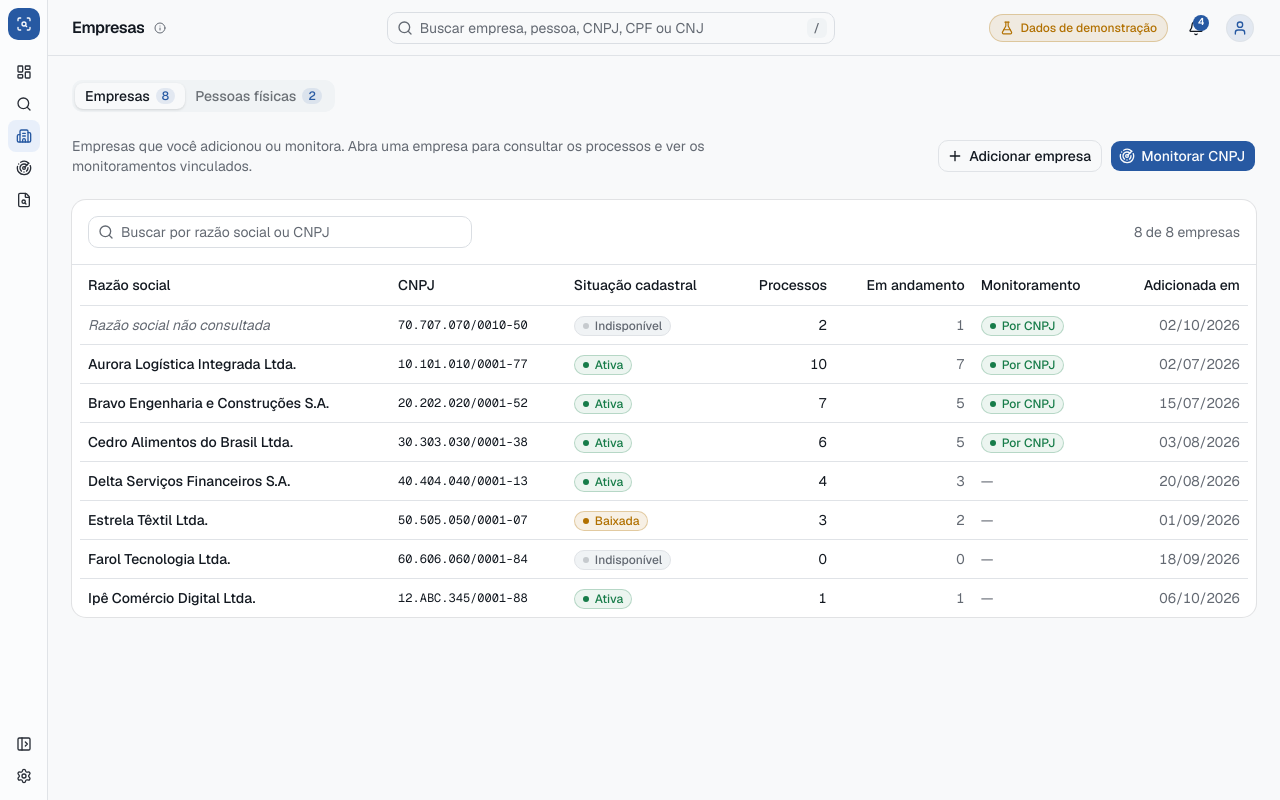
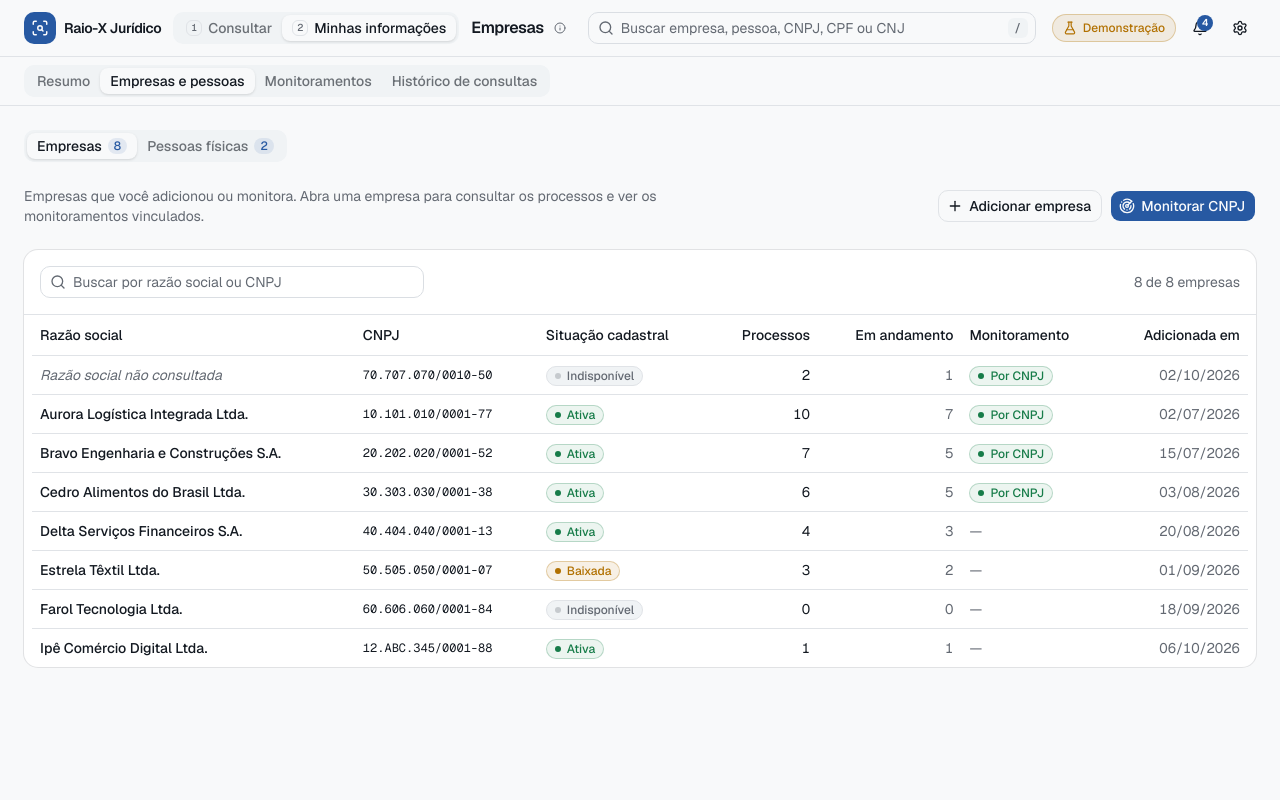
Before and after one commit to erllindowo-svg/spike, a Next.js app: page /empresas in a window 1280 px wide. Built offline with nearby package versions, Linux system fonts and the light colour scheme.

Commit message:
feat(layout): top navigation with two main pages, search in the middle (stage 7, circle 3, slice 3)

```diff
--- a/src/app/(app)/layout.tsx
+++ b/src/app/(app)/layout.tsx
@@ -1,10 +1,8 @@
 import { Suspense } from "react";
 
 import { AppHeader } from "@/components/layout/app-header";
-import { AppSidebar } from "@/components/layout/app-sidebar";
-import { GlobalSearch } from "@/components/layout/global-search";
+import { InfoSubnav } from "@/components/layout/info-subnav";
 import { PageSkeleton } from "@/components/shared/page-skeleton";
-import { SidebarInset, SidebarProvider } from "@/components/ui/sidebar";
 import { SupportViewProvider } from "@/features/settings/support-view";
 import { NewTrackingDialogProvider } from "@/features/trackings/components/new-tracking-dialog";
 import {
@@ -50,19 +48,15 @@ async function AppData({ children }: { children: React.ReactNode }) {
         lawsuits={lawsuits}
       >
         <NewTrackingDialogProvider>
-          {/* Recolhido por padrão: só os ícones (app-sidebar.tsx). */}
-          <SidebarProvider defaultOpen={false}>
-            <AppSidebar />
-            <SidebarInset className="min-w-0">
-              <AppHeader />
-              <div className="border-b bg-background px-4 py-2 md:hidden">
-                <GlobalSearch />
-              </div>
-              <main className="mx-auto flex w-full max-w-7xl flex-1 flex-col gap-6 p-4 md:p-6">
-                {children}
-              </main>
-            </SidebarInset>
-          </SidebarProvider>
+          {/* Navegação só no topo (círculo 3, fatia 3): duas páginas
+              principais não precisam de um menu lateral. */}
+          <div className="flex min-h-svh flex-col">
+            <AppHeader />
+            <InfoSubnav />
+            <main className="mx-auto flex w-full max-w-7xl flex-1 flex-col gap-6 p-4 md:p-6">
+              {children}
+            </main>
+          </div>
         </NewTrackingDialogProvider>
       </DemoStoreProvider>
     </SupportViewProvider>
--- a/src/components/layout/app-header.tsx
+++ b/src/components/layout/app-header.tsx
@@ -5,24 +5,15 @@ import {
   DatabaseIcon,
   FlaskConicalIcon,
   InfoIcon,
+  SearchIcon,
   SettingsIcon,
-  UserIcon,
+  XIcon,
 } from "lucide-react";
 import Link from "next/link";
 import { usePathname } from "next/navigation";
-import { Suspense } from "react";
+import { Suspense, useState } from "react";
 
-import { Avatar, AvatarFallback } from "@/components/ui/avatar";
 import { Button } from "@/components/ui/button";
-import {
-  DropdownMenu,
-  DropdownMenuContent,
-  DropdownMenuGroup,
-  DropdownMenuItem,
-  DropdownMenuLabel,
-  DropdownMenuSeparator,
-  DropdownMenuTrigger,
-} from "@/components/ui/dropdown-menu";
 import {
   Popover,
   PopoverContent,
@@ -30,8 +21,6 @@ import {
   PopoverTitle,
   PopoverTrigger,
 } from "@/components/ui/popover";
-import { Separator } from "@/components/ui/separator";
-import { SidebarTrigger } from "@/components/ui/sidebar";
 import {
   Tooltip,
   TooltipContent,
@@ -40,17 +29,68 @@ import {
 import { SupportOnly } from "@/features/settings/support-view";
 import { useDemoStore } from "@/lib/demo-store";
 
+import { cn } from "@/lib/utils";
+
+import { BrandMark } from "./brand";
 import { GlobalSearch } from "./global-search";
-import { getPageInfo } from "./navigation";
+import {
+  getPageInfo,
+  isNavItemActive,
+  mainNav,
+  settingsNav,
+  type NavItem,
+} from "./navigation";
 
-// Título da página e o "i" com a explicação dela (navigation.ts).
+// Alternância entre as duas páginas principais, como dois espaços de
+// trabalho: a ativa fica destacada, com o nome.
+function MainSwitch({ pathname }: { pathname: string }) {
+  return (
+    <nav
+      aria-label="Páginas principais"
+      className="inline-flex h-8 items-center rounded-lg bg-muted p-[3px]"
+    >
+      {mainNav.map((item: NavItem, index) => {
+        const active = isNavItemActive(pathname, item);
+        return (
+          <Link
+            key={item.href}
+            href={item.href}
+            aria-current={active ? "page" : undefined}
+            className={cn(
+              "inline-flex h-full items-center gap-1.5 rounded-md px-2.5 text-sm font-medium whitespace-nowrap text-foreground/60 transition-all outline-none hover:text-foreground focus-visible:ring-[3px] focus-visible:ring-ring/50",
+              active && "bg-background text-foreground shadow-sm",
+            )}
+          >
+            <span className="hidden size-4 items-center justify-center rounded-sm border text-[10px] text-muted-foreground tabular-nums sm:flex">
+              {index + 1}
+            </span>
+            <span className="hidden sm:inline">{item.title}</span>
+            <span className="sm:hidden">{item.shortTitle ?? item.title}</span>
+          </Link>
+        );
+      })}
+    </nav>
+  );
+}
+
+function ActiveMainSwitch() {
+  return <MainSwitch pathname={usePathname()} />;
+}
+
+// Título da página e o "i" com a explicação dela (navigation.ts). O título
+// só aparece fora das duas páginas principais (a alternância já diz o nome
+// delas).
 function PageHeading() {
-  const { title, help } = getPageInfo(usePathname());
+  const pathname = usePathname();
+  const { title, help } = getPageInfo(pathname);
+  const isMain = mainNav.some((item) => item.href === pathname);
   return (
-    <div className="flex min-w-0 items-center gap-1 md:min-w-40">
+    <div className="hidden min-w-0 items-center gap-1 md:flex">
+      {!isMain && (
         <h1 className="truncate font-heading text-base font-semibold tracking-tight">
           {title}
         </h1>
+      )}
       {help && (
         <Popover>
           <PopoverTrigger
@@ -113,23 +153,49 @@ function AlertsBell() {
   );
 }
 
+// Barra do topo, em três zonas (círculo 3, fatia 3): à esquerda, a marca e
+// a alternância entre as duas páginas; no meio, a pesquisa; à direita,
+// alertas e Configurações. A "conta" espera o login (círculo 4). No celular,
+// a pesquisa vira um ícone que abre uma linha embaixo.
 export function AppHeader() {
   const { dataSource } = useDemoStore();
+  const [searchOpen, setSearchOpen] = useState(false);
 
   return (
-    <header className="sticky top-0 z-20 flex h-14 shrink-0 items-center gap-3 border-b bg-background/95 px-4 backdrop-blur supports-backdrop-filter:bg-background/80 md:px-6">
-      {/* Só no celular, onde o menu é uma gaveta. No computador, o botão de
-          expandir fica no rodapé do próprio menu. */}
-      <SidebarTrigger className="-ml-1.5 md:hidden" />
-      <Separator orientation="vertical" className="h-5! md:hidden" />
-      <Suspense fallback={<div className="md:min-w-40" />}>
+    <header className="sticky top-0 z-20 shrink-0 border-b bg-background/95 backdrop-blur supports-backdrop-filter:bg-background/80">
+      <div className="flex h-14 items-center gap-2 px-4 sm:gap-3 md:px-6">
+        <Link
+          href="/consultar"
+          className="flex shrink-0 items-center gap-2 rounded-lg outline-none focus-visible:ring-2 focus-visible:ring-ring/50"
+          aria-label="Raio-X Jurídico: Consultar"
+        >
+          <BrandMark />
+          <span className="hidden font-heading text-sm font-semibold tracking-tight lg:inline">
+            Raio-X Jurídico
+          </span>
+        </Link>
+        <Suspense fallback={<MainSwitch pathname="" />}>
+          <ActiveMainSwitch />
+        </Suspense>
+        <Suspense fallback={null}>
           <PageHeading />
         </Suspense>
 
-      <div className="ml-auto flex flex-1 items-center justify-end gap-2 md:gap-3">
         <div className="hidden flex-1 justify-center md:flex">
           <GlobalSearch />
         </div>
+
+        <div className="ml-auto flex shrink-0 items-center md:ml-0 md:gap-2">
+          <Button
+            variant="ghost"
+            size="icon"
+            className="md:hidden"
+            aria-label={searchOpen ? "Fechar pesquisa" : "Pesquisar"}
+            aria-expanded={searchOpen}
+            onClick={() => setSearchOpen((open) => !open)}
+          >
+            {searchOpen ? <XIcon /> : <SearchIcon />}
+          </Button>
 
           {/* Dados fictícios sempre se anunciam; a origem real dos dados só
               interessa ao suporte. */}
@@ -138,17 +204,15 @@ export function AppHeader() {
               <Tooltip>
                 <TooltipTrigger
                   render={
-                  <span className="inline-flex h-7 shrink-0 cursor-default items-center gap-1.5 rounded-full border bg-muted px-2.5 text-xs font-medium text-muted-foreground" />
+                    <span className="hidden h-7 shrink-0 cursor-default items-center gap-1.5 rounded-full border bg-muted px-2.5 text-xs font-medium text-muted-foreground sm:inline-flex" />
                   }
                 >
                   <DatabaseIcon className="size-3.5" aria-hidden />
-                <span className="hidden sm:inline">Banco de dados</span>
-                <span className="sm:hidden">Banco</span>
+                  Banco
                 </TooltipTrigger>
                 <TooltipContent className="max-w-64">
-                Empresas, monitoramentos, consultas, webhooks e alertas ficam no
-                MongoDB. Processos não são copiados: são lidos da JUDIT quando
-                você consulta. Situação de cada integração em Configurações.
+                  Empresas, monitoramentos, consultas, webhooks e alertas ficam
+                  no MongoDB. Situação de cada integração em Configurações.
                 </TooltipContent>
               </Tooltip>
             </SupportOnly>
@@ -160,7 +224,7 @@ export function AppHeader() {
                 }
               >
                 <FlaskConicalIcon className="size-3.5" aria-hidden />
-              <span className="hidden sm:inline">Dados de demonstração</span>
+                <span className="hidden sm:inline">Demonstração</span>
                 <span className="sm:hidden">Demo</span>
               </TooltipTrigger>
               <TooltipContent className="max-w-64">
@@ -172,43 +236,29 @@ export function AppHeader() {
 
           <AlertsBell />
 
-        <DropdownMenu>
-          <DropdownMenuTrigger
+          <Tooltip>
+            <TooltipTrigger
               render={
                 <Button
                   variant="ghost"
                   size="icon"
-                className="rounded-full"
-                aria-label="Menu do perfil"
+                  nativeButton={false}
+                  render={<Link href={settingsNav.href} />}
+                  aria-label={settingsNav.title}
                 />
               }
             >
-            <Avatar className="size-7">
-              <AvatarFallback className="bg-primary/10 text-primary">
-                <UserIcon className="size-4" aria-hidden />
-              </AvatarFallback>
-            </Avatar>
-          </DropdownMenuTrigger>
-          <DropdownMenuContent align="end" className="w-60">
-            <DropdownMenuGroup>
-              <DropdownMenuLabel className="flex flex-col">
-                <span className="text-sm font-medium text-foreground">
-                  Sem login
-                </span>
-                <span className="text-xs font-normal text-muted-foreground">
-                  O app ainda não tem contas de usuário: quem abre este endereço
-                  vê tudo.
-                </span>
-              </DropdownMenuLabel>
-            </DropdownMenuGroup>
-            <DropdownMenuSeparator />
-            <DropdownMenuItem render={<Link href="/configuracoes" />}>
               <SettingsIcon />
-              Configurações
-            </DropdownMenuItem>
-          </DropdownMenuContent>
-        </DropdownMenu>
+            </TooltipTrigger>
+            <TooltipContent>{settingsNav.title}</TooltipContent>
+          </Tooltip>
         </div>
+      </div>
+      {searchOpen && (
+        <div className="border-t px-4 py-2 md:hidden">
+          <GlobalSearch onNavigate={() => setSearchOpen(false)} />
+        </div>
+      )}
     </header>
   );
 }
--- a/src/components/layout/app-sidebar.tsx
+++ /dev/null
@@ -1,175 +0,0 @@
-"use client";
-
-import { PanelLeftCloseIcon, PanelLeftOpenIcon } from "lucide-react";
-import Link from "next/link";
-import { usePathname } from "next/navigation";
-import { Suspense } from "react";
-
-import {
-  Sidebar,
-  SidebarContent,
-  SidebarFooter,
-  SidebarGroup,
-  SidebarGroupContent,
-  SidebarHeader,
-  SidebarMenu,
-  SidebarMenuBadge,
-  SidebarMenuButton,
-  SidebarMenuItem,
-  useSidebar,
-} from "@/components/ui/sidebar";
-import { useSupportView } from "@/features/settings/support-view";
-import { useDemoStore } from "@/lib/demo-store";
-
-import { BrandMark } from "./brand";
-import {
-  isNavItemActive,
-  productNav,
-  settingsNav,
-  supportNav,
-  type NavItem,
-} from "./navigation";
-
-type NavLinkProps = {
-  item: NavItem;
-  badge?: number;
-  size?: "default" | "sm";
-};
-
-function NavLinkButton({
-  item,
-  badge,
-  size = "default",
-  active,
-}: NavLinkProps & { active: boolean }) {
-  const { isMobile, setOpenMobile } = useSidebar();
-
-  return (
-    <SidebarMenuItem>
-      <SidebarMenuButton
-        isActive={active}
-        size={size}
-        tooltip={item.title}
-        render={
-          <Link
-            href={item.href}
-            aria-current={active ? "page" : undefined}
-            onClick={() => isMobile && setOpenMobile(false)}
-          />
-        }
-        className="data-active:text-primary"
-      >
-        <item.icon />
-        <span>{item.title}</span>
-      </SidebarMenuButton>
-      {!!badge && (
-        <SidebarMenuBadge className="bg-primary/10 text-primary peer-data-active/menu-button:text-primary">
-          {badge}
-        </SidebarMenuBadge>
-      )}
-    </SidebarMenuItem>
-  );
-}
-
-function ActiveNavLink(props: NavLinkProps) {
-  const pathname = usePathname();
-  return (
-    <NavLinkButton {...props} active={isNavItemActive(pathname, props.item)} />
-  );
-}
-
-// usePathname suspende em rotas com params dinâmicos (Cache Components);
-// o fallback mantém o link estático até o estado ativo ser resolvido.
-function NavLink(props: NavLinkProps) {
-  return (
-    <Suspense fallback={<NavLinkButton {...props} active={false} />}>
-      <ActiveNavLink {...props} />
-    </Suspense>
-  );
-}
-
-// O menu nasce recolhido, só com os ícones (o nome aparece ao passar o mouse).
-// Quem preferir os nomes expande por aqui, ou com Ctrl+B. No celular o menu
-// é uma gaveta, aberta pelo botão do cabeçalho, e este botão some.
-function ExpandToggle() {
-  const { open, toggleSidebar, isMobile } = useSidebar();
-  if (isMobile) return null;
-  const label = open ? "Recolher menu" : "Expandir menu";
-  return (
-    <SidebarMenuItem>
-      <SidebarMenuButton
-        size="sm"
-        tooltip={`${label} (Ctrl+B)`}
-        onClick={toggleSidebar}
-      >
-        {open ? <PanelLeftCloseIcon /> : <PanelLeftOpenIcon />}
-        <span>{label}</span>
-      </SidebarMenuButton>
-    </SidebarMenuItem>
-  );
-}
-
-export function AppSidebar() {
-  const { alerts, webhookEvents } = useDemoStore();
-  const [supportView] = useSupportView();
-  const unreadAlerts = alerts.filter((a) => !a.readAt).length;
-  const pendingEvents = webhookEvents.filter(
-    (e) => e.processingStatus === "failed" || e.processingStatus === "pending",
-  ).length;
-
-  return (
-    <Sidebar collapsible="icon">
-      <SidebarHeader>
-        <SidebarMenu>
-          <SidebarMenuItem>
-            <SidebarMenuButton
-              size="lg"
-              render={<Link href="/" />}
-              className="hover:bg-transparent"
-            >
-              <BrandMark />
-              <span className="flex min-w-0 flex-col leading-tight">
-                <span className="font-heading text-sm font-semibold tracking-tight">
-                  Raio-X Jurídico
-                </span>
-                <span className="text-xs text-muted-foreground">
-                  Inteligência processual
-                </span>
-              </span>
-            </SidebarMenuButton>
-          </SidebarMenuItem>
-        </SidebarMenu>
-      </SidebarHeader>
-
-      <SidebarContent>
-        <SidebarGroup>
-          <SidebarGroupContent>
-            <SidebarMenu>
-              {productNav.map((item) => (
-                <NavLink
-                  key={item.href}
-                  item={item}
-                  // Os alertas moram em Monitoramentos: o número de não
-                  // lidos aparece nele.
-                  badge={
-                    item.href === "/monitoramentos" ? unreadAlerts : undefined
-                  }
-                />
-              ))}
-            </SidebarMenu>
-          </SidebarGroupContent>
-        </SidebarGroup>
-      </SidebarContent>
-
-      <SidebarFooter>
-        <SidebarMenu>
-          {supportView && (
-            <NavLink item={supportNav} badge={pendingEvents} size="sm" />
-          )}
-          <ExpandToggle />
-          <NavLink item={settingsNav} size="sm" />
-        </SidebarMenu>
-      </SidebarFooter>
-    </Sidebar>
-  );
-}
--- /dev/null
+++ b/src/components/layout/info-subnav.tsx
@@ -0,0 +1,27 @@
+"use client";
+
+import { usePathname } from "next/navigation";
+import { Suspense } from "react";
+
+import { SectionTabs } from "./section-tabs";
+import { infoNav, infoSections, isNavItemActive } from "./navigation";
+
+// Abas provisórias de "Minhas informações": levam às páginas atuais até a
+// página nova existir (círculo 3, fatia 6).
+function ActiveInfoSubnav() {
+  const pathname = usePathname();
+  if (!isNavItemActive(pathname, infoNav)) return null;
+  return (
+    <div className="overflow-x-auto border-b bg-background px-4 py-2 md:px-6">
+      <SectionTabs tabs={infoSections} />
+    </div>
+  );
+}
+
+export function InfoSubnav() {
+  return (
+    <Suspense fallback={null}>
+      <ActiveInfoSubnav />
+    </Suspense>
+  );
+}
--- a/src/components/layout/navigation.ts
+++ b/src/components/layout/navigation.ts
@@ -1,39 +1,64 @@
 import {
-  Building2Icon,
-  FileSearchIcon,
   LayoutDashboardIcon,
-  RadarIcon,
   SearchIcon,
   SettingsIcon,
   WebhookIcon,
   type LucideIcon,
 } from "lucide-react";
 
+import type { SectionTab } from "./section-tabs";
+
 export type NavItem = {
   title: string;
+  // Rótulo curto, para o celular.
+  shortTitle?: string;
   href: string;
   icon: LucideIcon;
   // Outros caminhos que também marcam o item como ativo.
   matches?: string[];
 };
 
-// Menu organizado pelas tarefas de quem usa o app (círculo 1 do escopo,
-// docs/etapa-7-escopo.md). Os alertas ficam dentro de Monitoramentos.
-export const productNav: NavItem[] = [
-  { title: "Dashboard", href: "/", icon: LayoutDashboardIcon },
-  { title: "Consultar", href: "/consultar", icon: SearchIcon },
+// Duas páginas principais, uma por função (círculo 3 do escopo,
+// docs/etapa-7-escopo.md): Consultar (fazer) e Minhas informações (ver). A
+// barra do topo alterna entre as duas, como dois espaços de trabalho.
+export const consultNav: NavItem = {
+  title: "Consultar",
+  href: "/consultar",
+  icon: SearchIcon,
+};
+
+export const infoNav: NavItem = {
+  title: "Minhas informações",
+  shortTitle: "Informações",
+  href: "/",
+  icon: LayoutDashboardIcon,
+  matches: [
+    "/empresas",
+    "/pessoas",
+    "/monitoramentos",
+    "/consultas",
+    "/processos",
+    "/alertas",
+  ],
+};
+
+export const mainNav: NavItem[] = [consultNav, infoNav];
+
+// Até a página Minhas informações existir (fatia 6), ela leva às páginas
+// atuais, por estas abas.
+export const infoSections: SectionTab[] = [
+  { href: "/", label: "Resumo", exact: true },
+  { href: "/empresas", label: "Empresas e pessoas", matches: ["/pessoas"] },
   {
-    title: "Empresas e pessoas",
-    href: "/empresas",
-    icon: Building2Icon,
-    matches: ["/pessoas"],
+    href: "/monitoramentos",
+    label: "Monitoramentos",
+    matches: ["/alertas", "/processos"],
   },
-  { title: "Monitoramentos", href: "/monitoramentos", icon: RadarIcon },
-  { title: "Histórico de consultas", href: "/consultas", icon: FileSearchIcon },
+  { href: "/consultas", label: "Histórico de consultas" },
 ];
 
-// Itens pequenos do rodapé do menu. O Diagnóstico só aparece com a vista de
-// suporte ligada (src/features/settings/support-view.tsx).
+// O Diagnóstico de webhooks fica dentro de Configurações, e só com a vista
+// de suporte ligada (src/features/settings/support-view.tsx).
 export const supportNav: NavItem = {
   title: "Diagnóstico de webhooks",
   href: "/webhooks",
--- a/src/components/layout/section-tabs.tsx
+++ b/src/components/layout/section-tabs.tsx
@@ -13,12 +13,15 @@ export type SectionTab = {
   badge?: number;
   // Ativa só no endereço exato; sem isto, também nas páginas filhas.
   exact?: boolean;
+  // Outros caminhos que também marcam a aba como ativa.
+  matches?: string[];
 };
 
 function isActive(pathname: string, tab: SectionTab): boolean {
-  return tab.exact
-    ? pathname === tab.href
-    : pathname === tab.href || pathname.startsWith(`${tab.href}/`);
+  if (tab.exact) return pathname === tab.href;
+  return [tab.href, ...(tab.matches ?? [])].some(
+    (href) => pathname === href || pathname.startsWith(`${href}/`),
+  );
 }
 
 function Tabs({ tabs, pathname }: { tabs: SectionTab[]; pathname: string }) {
```
Also changed, not shown: src/components/layout/global-search.tsx (+7 -1 lines), src/features/settings/components/settings-panel.tsx (+30 -2 lines), 1 other file (tests, documents, lock files or other folders). Lines whose indentation alone changed are shown as unchanged.
